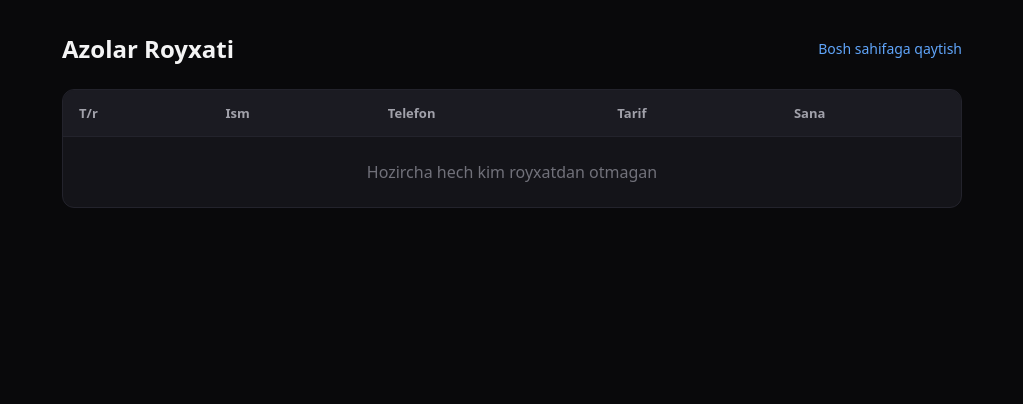
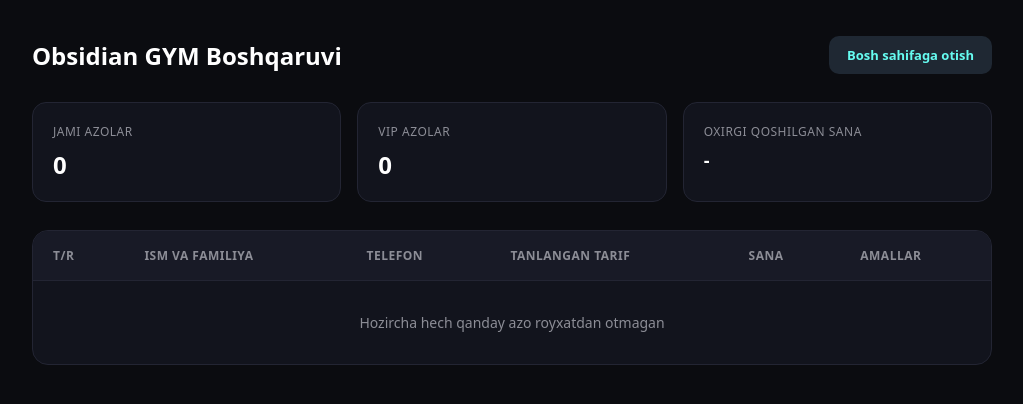
Before and after one commit to hasanboyevfahriddin17-cmyk/fites, a plain HTML site: page admin.html in a window 1280 px wide. Shown: the whole page, without its empty margins (128-1151 px from the left). Drawn offline with Linux system fonts and the light colour scheme.

Commit message:
Update admin.html

```diff
--- a/admin.html
+++ b/admin.html
@@ -3,104 +3,243 @@
 <head>
     <meta charset="UTF-8">
     <meta name="viewport" content="width=device-width, initial-scale=1.0">
-    <title>Admin Panel</title>
+    <title>Admin Boshqaruvi | Obsidian GYM</title>
     <style>
+        * {
+            box-sizing: border-box;
+            margin: 0;
+            padding: 0;
+            font-family: system-ui, -apple-system, BlinkMacSystemFont, "Segoe UI", Roboto, sans-serif;
+        }
+
         body {
-            margin: 0;
-            padding: 32px;
-            font-family: system-ui, -apple-system, sans-serif;
-            background: #09090b;
-            color: #f4f4f5;
+            background-color: #0b0c10;
+            color: #c5c6c7;
+            min-height: 100vh;
+            padding: 36px 20px;
         }
-        .wrapper {
-            max-width: 900px;
+
+        .container {
+            max-width: 960px;
             margin: 0 auto;
         }
-        .header {
+
+        .top-bar {
             display: flex;
             justify-content: space-between;
             align-items: center;
-            margin-bottom: 24px;
+            margin-bottom: 28px;
         }
+
         h1 {
-            margin: 0;
+            color: #ffffff;
             font-size: 24px;
+            font-weight: 700;
         }
-        a {
-            color: #60a5fa;
+
+        .back-link {
+            display: inline-block;
+            padding: 10px 18px;
+            background: #1f2833;
+            color: #66fcf1;
             text-decoration: none;
-            font-size: 14px;
+            border-radius: 10px;
+            font-size: 13px;
+            font-weight: 600;
+            transition: all 0.2s ease;
         }
-        .table-card {
-            background: #141419;
-            border: 1px solid #23232c;
-            border-radius: 12px;
-            overflow: hidden;
+
+        .back-link:hover {
+            background: #45a29e;
+            color: #0b0c10;
         }
+
+        .stats-grid {
+            display: grid;
+            grid-template-columns: repeat(auto-fit, minmax(200px, 1fr));
+            gap: 16px;
+            margin-bottom: 28px;
+        }
+
+        .stat-card {
+            background: #12141d;
+            border: 1px solid #232533;
+            padding: 20px;
+            border-radius: 14px;
+        }
+
+        .stat-label {
+            font-size: 12px;
+            color: #8c8d96;
+            text-transform: uppercase;
+            letter-spacing: 0.5px;
+        }
+
+        .stat-value {
+            font-size: 24px;
+            font-weight: 700;
+            color: #ffffff;
+            margin-top: 8px;
+        }
+
+        .table-wrapper {
+            background: #12141d;
+            border: 1px solid #232533;
+            border-radius: 16px;
+            overflow-x: auto;
+        }
+
         table {
             width: 100%;
             border-collapse: collapse;
             text-align: left;
         }
-        th, td {
-            padding: 14px 16px;
-            border-bottom: 1px solid #23232c;
+
+        th {
+            background: #181a26;
+            color: #8c8d96;
+            font-size: 12px;
+            text-transform: uppercase;
+            letter-spacing: 0.5px;
+            padding: 16px 20px;
+            border-bottom: 1px solid #232533;
         }
-        th {
-            background: #1b1b22;
-            color: #a1a1aa;
-            font-size: 13px;
+
+        td {
+            padding: 16px 20px;
+            border-bottom: 1px solid #1b1d2a;
+            font-size: 14px;
+            color: #ffffff;
         }
+
         tr:last-child td {
             border-bottom: none;
         }
-        .empty {
+
+        .badge-plan {
+            display: inline-block;
+            padding: 4px 10px;
+            border-radius: 6px;
+            font-size: 12px;
+            font-weight: 600;
+        }
+
+        .plan-Standard {
+            background: rgba(59, 130, 246, 0.15);
+            color: #60a5fa;
+        }
+
+        .plan-Premium {
+            background: rgba(168, 85, 247, 0.15);
+            color: #c084fc;
+        }
+
+        .plan-VIP {
+            background: rgba(234, 179, 8, 0.15);
+            color: #facc15;
+        }
+
+        .delete-btn {
+            background: transparent;
+            border: 1px solid rgba(239, 68, 68, 0.4);
+            color: #ef4444;
+            padding: 6px 12px;
+            border-radius: 6px;
+            cursor: pointer;
+            font-size: 12px;
+            transition: all 0.2s ease;
+        }
+
+        .delete-btn:hover {
+            background: #ef4444;
+            color: #ffffff;
+        }
+
+        .empty-row {
             text-align: center;
-            color: #71717a;
-            padding: 24px;
+            color: #8c8d96;
+            padding: 32px;
         }
     </style>
 </head>
 <body>
-    <div class="wrapper">
-        <div class="header">
-            <h1>Azolar Royxati</h1>
-            <a href="/index.html">Bosh sahifaga qaytish</a>
+
+    <div class="container">
+        <div class="top-bar">
+            <h1>Obsidian GYM Boshqaruvi</h1>
+            <a href="/index.html" class="back-link">Bosh sahifaga otish</a>
         </div>
-        <div class="table-card">
+
+        <div class="stats-grid">
+            <div class="stat-card">
+                <div class="stat-label">Jami Azolar</div>
+                <div class="stat-value" id="totalCount">0</div>
+            </div>
+            <div class="stat-card">
+                <div class="stat-label">VIP Azolar</div>
+                <div class="stat-value" id="vipCount">0</div>
+            </div>
+            <div class="stat-card">
+                <div class="stat-label">Oxirgi qoshilgan sana</div>
+                <div class="stat-value" style="font-size: 18px;" id="lastDate">-</div>
+            </div>
+        </div>
+
+        <div class="table-wrapper">
             <table>
                 <thead>
                     <tr>
                         <th>T/r</th>
-                        <th>Ism</th>
+                        <th>Ism va familiya</th>
                         <th>Telefon</th>
-                        <th>Tarif</th>
+                        <th>Tanlangan tarif</th>
                         <th>Sana</th>
+                        <th>Amallar</th>
                     </tr>
                 </thead>
-                <tbody id="tableBody">
+                <tbody id="membersList">
                 </tbody>
             </table>
         </div>
     </div>
 
     <script>
-        const tbody = document.getElementById("tableBody");
-        const members = JSON.parse(localStorage.getItem("members") || "[]");
+        function renderTable() {
+            const members = JSON.parse(localStorage.getItem("gym_members") || "[]");
+            const tbody = document.getElementById("membersList");
+            const totalCount = document.getElementById("totalCount");
+            const vipCount = document.getElementById("vipCount");
+            const lastDate = document.getElementById("lastDate");
 
-        if (members.length === 0) {
-            tbody.innerHTML = '<tr><td colspan="5" class="empty">Hozircha hech kim royxatdan otmagan</td></tr>';
-        } else {
-            tbody.innerHTML = members.map((m, index) => `
+            totalCount.textContent = members.length;
+            vipCount.textContent = members.filter(m => m.plan === "VIP").length;
+            lastDate.textContent = members.length > 0 ? members[members.length - 1].date : "-";
+
+            if (members.length === 0) {
+                tbody.innerHTML = '<tr><td colspan="6" class="empty-row">Hozircha hech qanday azo royxatdan otmagan</td></tr>';
+                return;
+            }
+
+            tbody.innerHTML = members.map((member, index) => `
                 <tr>
                     <td>${index + 1}</td>
-                    <td>${m.name}</td>
-                    <td>${m.phone}</td>
-                    <td>${m.plan}</td>
-                    <td>${m.date}</td>
+                    <td>${member.name}</td>
+                    <td>${member.phone}</td>
+                    <td><span class="badge-plan plan-${member.plan}">${member.plan}</span></td>
+                    <td>${member.date}</td>
+                    <td><button class="delete-btn" onclick="deleteMember(${member.id})">Ochirish</button></td>
                 </tr>
             `).join("");
         }
+
+        function deleteMember(id) {
+            let members = JSON.parse(localStorage.getItem("gym_members") || "[]");
+            members = members.filter(member => member.id !== id);
+            localStorage.setItem("gym_members", JSON.stringify(members));
+            renderTable();
+        }
+
+        renderTable();
     </script>
 </body>
 </html>
```
